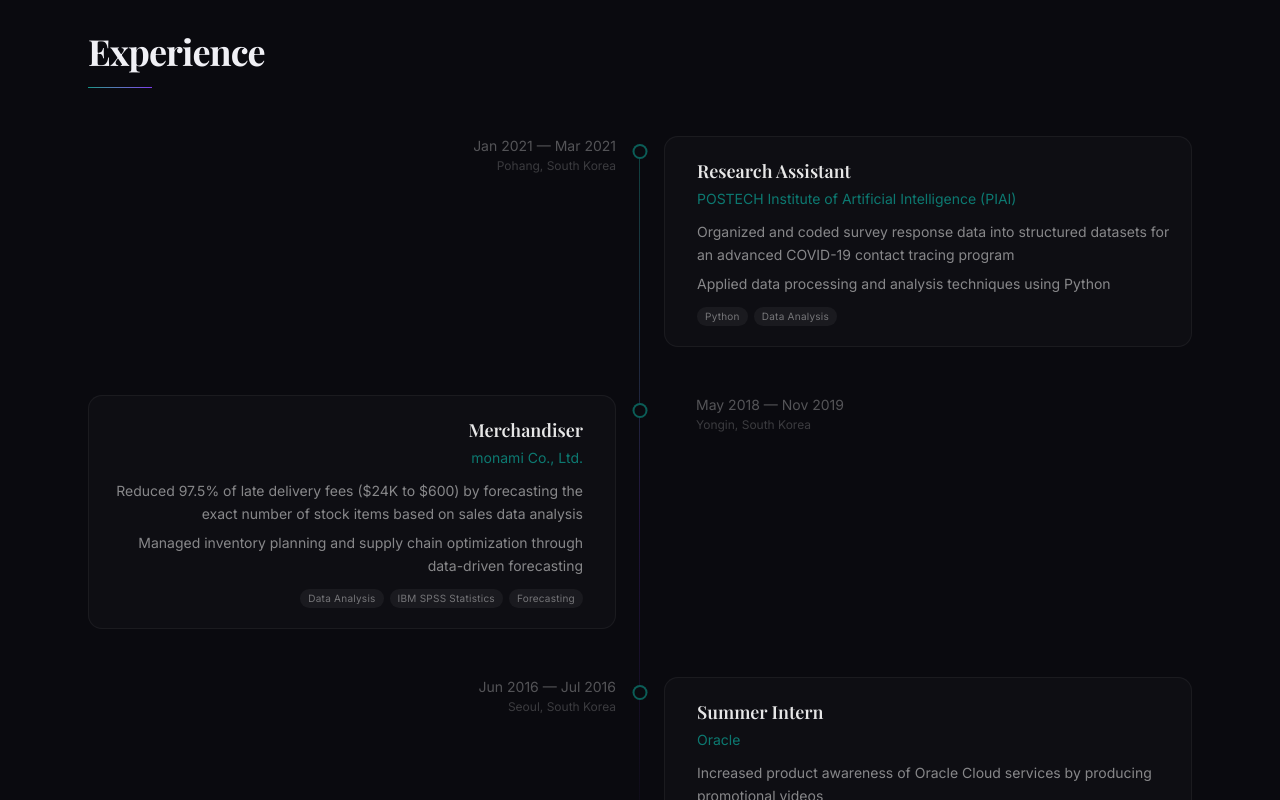
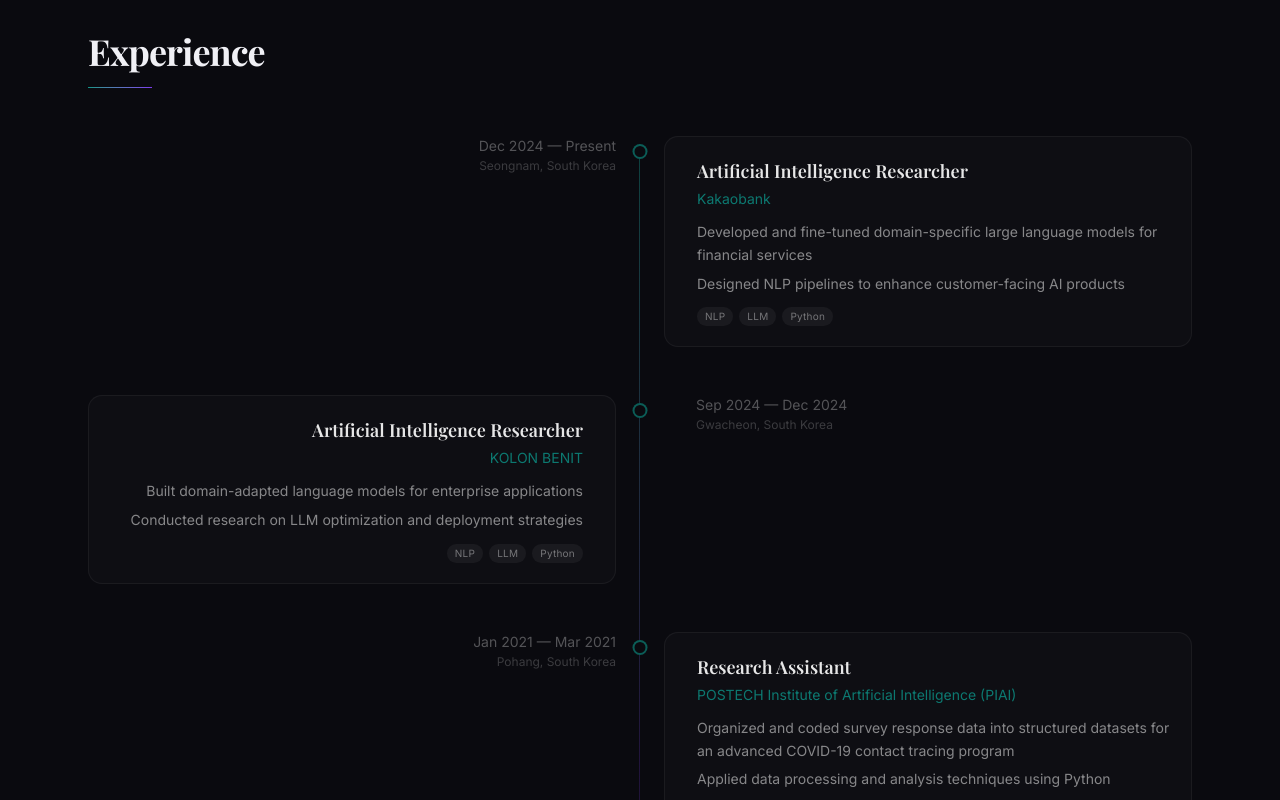
Before and after one commit to miraekiim/mirae-portfolio, a Next.js app: page / in a window 1280 px wide. Shown: the part 1560-2360 px from the top of the page. Built offline with nearby package versions, Linux system fonts and the light colour scheme; a web font is replaced by a local one.

Commit message:
feat: optimize mobile and update career

```diff
--- a/src/app/globals.css
+++ b/src/app/globals.css
@@ -90,9 +90,17 @@
     @apply border-border outline-ring/50;
   }
   body {
-    @apply bg-background text-foreground;
+    @apply bg-background text-foreground overflow-x-hidden;
   }
   html {
-    @apply scroll-smooth font-sans;
+    @apply scroll-smooth font-sans overflow-x-hidden;
   }
 }
+
+@supports (padding: env(safe-area-inset-bottom)) {
+  body {
+    padding-left: env(safe-area-inset-left);
+    padding-right: env(safe-area-inset-right);
+    padding-bottom: env(safe-area-inset-bottom);
+  }
+}
--- a/src/components/layout/Navbar.tsx
+++ b/src/components/layout/Navbar.tsx
@@ -126,7 +126,7 @@
             exit={{ opacity: 0 }}
             className="fixed inset-0 z-40 bg-[#0a0a0f]/95 backdrop-blur-xl md:hidden"
           >
-            <div className="flex h-full flex-col items-center justify-center gap-8">
+            <div className="flex h-full flex-col items-center justify-center gap-6">
               {navItems.map(({ label, href }, i) => (
                 <motion.button
                   key={href}
--- a/src/components/sections/About.tsx
+++ b/src/components/sections/About.tsx
@@ -7,7 +7,7 @@
 export function About() {
   return (
     <SectionWrapper id="about">
-      <div className="grid gap-12 md:grid-cols-[280px_1fr] md:gap-16">
+      <div className="grid gap-8 md:grid-cols-[280px_1fr] md:gap-16">
         {/* Avatar placeholder */}
         <motion.div
           initial={{ opacity: 0, scale: 0.9 }}
@@ -17,9 +17,9 @@
           className="flex justify-center md:justify-start"
         >
           <div className="relative">
-            <div className="h-56 w-56 rounded-full bg-gradient-to-br from-[#0d9488]/20 to-[#7c3aed]/20 p-[2px]">
+            <div className="h-40 w-40 sm:h-48 sm:w-48 md:h-56 md:w-56 rounded-full bg-gradient-to-br from-[#0d9488]/20 to-[#7c3aed]/20 p-[2px]">
               <div className="flex h-full w-full items-center justify-center rounded-full bg-[#111118]">
-                <span className="bg-gradient-to-br from-[#0d9488] to-[#7c3aed] bg-clip-text font-serif text-5xl font-bold text-transparent">
+                <span className="bg-gradient-to-br from-[#0d9488] to-[#7c3aed] bg-clip-text font-serif text-4xl md:text-5xl font-bold text-transparent">
                   MK
                 </span>
               </div>
--- a/src/components/sections/Education.tsx
+++ b/src/components/sections/Education.tsx
@@ -22,7 +22,7 @@
             whileInView={{ opacity: 1, y: 0 }}
             viewport={{ once: true }}
             transition={{ duration: 0.5, delay: i * 0.15 }}
-            className="group relative overflow-hidden rounded-xl border border-white/5 bg-white/[0.02] p-6 transition-all duration-300 hover:border-white/10 hover:bg-white/[0.04]"
+            className="group relative overflow-hidden rounded-xl border border-white/5 bg-white/[0.02] p-4 sm:p-6 transition-all duration-300 hover:border-white/10 hover:bg-white/[0.04]"
           >
             {/* Subtle corner accent */}
             <div className="absolute right-0 top-0 h-16 w-16 bg-gradient-to-bl from-[#7c3aed]/5 to-transparent" />
--- a/src/components/sections/Experience.tsx
+++ b/src/components/sections/Experience.tsx
@@ -17,7 +17,7 @@
         {/* Timeline line */}
         <div className="absolute left-[7px] top-2 bottom-2 w-px bg-gradient-to-b from-[#0d9488]/40 via-[#7c3aed]/20 to-transparent md:left-1/2 md:-translate-x-px" />
 
-        <div className="space-y-12">
+        <div className="space-y-8 md:space-y-12">
           {experiences.map((exp, i) => (
             <motion.div
               key={exp.id}
@@ -36,7 +36,7 @@
 
               {/* Date - left side on desktop */}
               <div
-                className={`pl-8 md:pl-0 ${i % 2 === 0 ? "md:text-right" : "md:order-2 md:text-left md:pl-8"}`}
+                className={`pl-7 md:pl-0 ${i % 2 === 0 ? "md:text-right" : "md:order-2 md:text-left md:pl-8"}`}
               >
                 <p className="text-sm text-white/30">
                   {exp.startDate} — {exp.endDate}
@@ -46,7 +46,7 @@
 
               {/* Content - right side on desktop */}
               <div
-                className={`group ml-8 rounded-xl border border-white/5 bg-white/[0.02] p-5 transition-all duration-300 hover:border-white/10 hover:bg-white/[0.04] md:ml-0 ${i % 2 === 0 ? "md:pl-8" : "md:order-1 md:pr-8 md:text-right"}`}
+                className={`group ml-7 rounded-xl border border-white/5 bg-white/[0.02] p-4 md:p-5 transition-all duration-300 hover:border-white/10 hover:bg-white/[0.04] md:ml-0 ${i % 2 === 0 ? "md:pl-8" : "md:order-1 md:pr-8 md:text-right"}`}
               >
                 <h3 className="font-serif text-lg font-semibold text-white/90">
                   {exp.role}
--- a/src/components/sections/Hero.tsx
+++ b/src/components/sections/Hero.tsx
@@ -117,7 +117,7 @@
 
       <div className="relative z-10 flex flex-col items-center gap-6 px-6 text-center">
         {/* Name */}
-        <h1 className="font-serif text-5xl font-bold tracking-tight sm:text-6xl md:text-8xl">
+        <h1 className="font-serif text-4xl font-bold tracking-tight sm:text-5xl md:text-6xl lg:text-8xl">
           {nameChars.map((char, i) => (
             <motion.span
               key={i}
--- a/src/components/sections/Skills.tsx
+++ b/src/components/sections/Skills.tsx
@@ -13,7 +13,7 @@
       <SectionHeading>Skills</SectionHeading>
       <div className="mt-4 h-px w-16 bg-gradient-to-r from-[#0d9488] to-[#7c3aed]" />
 
-      <div className="mt-12 grid gap-8 sm:grid-cols-2">
+      <div className="mt-12 grid gap-6 sm:gap-8 sm:grid-cols-2">
         {skillCategories.map((cat, i) => (
           <motion.div
             key={cat.category}
--- a/src/components/ui/SectionWrapper.tsx
+++ b/src/components/ui/SectionWrapper.tsx
@@ -19,7 +19,7 @@
       whileInView={{ opacity: 1, y: 0 }}
       viewport={{ once: true, margin: "-80px" }}
       transition={{ duration: 0.7, ease: [0.22, 1, 0.36, 1] }}
-      className={cn("mx-auto w-full max-w-6xl px-6 py-24 md:py-32", className)}
+      className={cn("mx-auto w-full max-w-6xl px-4 py-16 sm:px-6 md:py-24 lg:py-32", className)}
     >
       {children}
     </motion.section>
--- a/src/data/experience.ts
+++ b/src/data/experience.ts
@@ -1,6 +1,32 @@
 import { Experience } from "@/types";
 
 export const experiences: Experience[] = [
+  {
+    id: "kakaobank",
+    role: "Artificial Intelligence Researcher",
+    organization: "Kakaobank",
+    location: "Seongnam, South Korea",
+    startDate: "Dec 2024",
+    endDate: "Present",
+    description: [
+      "Developed and fine-tuned domain-specific large language models for financial services",
+      "Designed NLP pipelines to enhance customer-facing AI products",
+    ],
+    skills: ["NLP", "LLM", "Python"],
+  },
+  {
+    id: "kolon-benit",
+    role: "Artificial Intelligence Researcher",
+    organization: "KOLON BENIT",
+    location: "Gwacheon, South Korea",
+    startDate: "Sep 2024",
+    endDate: "Dec 2024",
+    description: [
+      "Built domain-adapted language models for enterprise applications",
+      "Conducted research on LLM optimization and deployment strategies",
+    ],
+    skills: ["NLP", "LLM", "Python"],
+  },
   {
     id: "postech",
     role: "Research Assistant",
--- a/src/data/profile.ts
+++ b/src/data/profile.ts
@@ -1,8 +1,8 @@
 export const profile = {
   name: "Mirae Kim",
   title: "AI Researcher",
-  tagline: "NLP & Healthcare AI",
-  affiliation: "Sungkyunkwan University",
+  tagline: "NLP · Financial AI · Healthcare AI",
+  affiliation: "Kakaobank",
   bio: `I am an AI researcher specializing in Natural Language Processing and its applications in healthcare. My research focuses on developing empathetic and informative AI chatbot systems to support childhood cancer survivors — bridging the gap between advanced AI technology and real-world psychosocial needs.
 
 With a foundation in Statistics and a Master's degree in Artificial Intelligence, I bring a data-driven approach to building conversational AI systems that can provide meaningful emotional and informational support.`,
```
